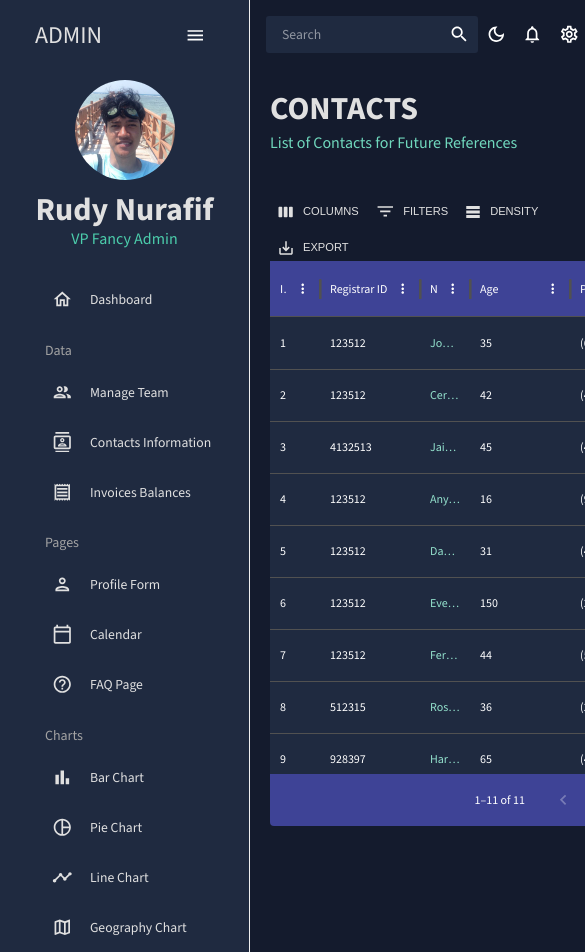
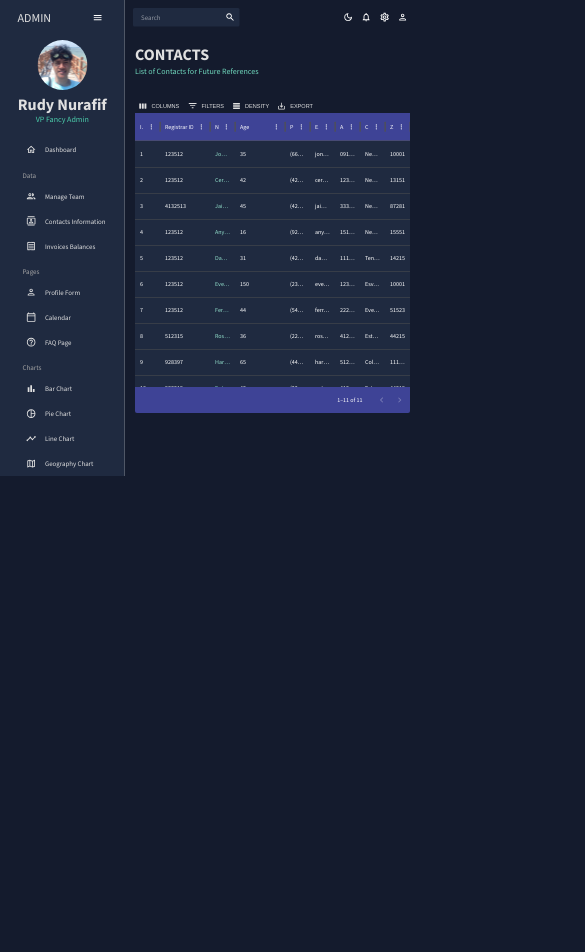
Before and after one commit to rudynurafif/nextjs-dashboard, a Next.js app: page /contacts in a window 390 px wide. Shown: the top 952 px of the page, 585 px wide, since content can reach past the window. After the commit the page ends 844 px from the top, so only its background shows below. Built offline with nearby package versions, Linux system fonts and the light colour scheme.

Commit message:
Force desktop view on every devices

```diff
--- a/src/app/globals.css
+++ b/src/app/globals.css
@@ -8,6 +8,19 @@ body,
   height: 100%;
   width: 100%;
   font-family: 'Source Sans 3', sans-serif;
+}
+
+body {
+  width: 100%;
+  overflow-x: hidden;
+}
+
+@media (max-width: 1024px) {
+  body {
+    transform: scale(0.5);
+    transform-origin: 0 0;
+    width: 200%;
+  }
 }
 
 .app {
```
